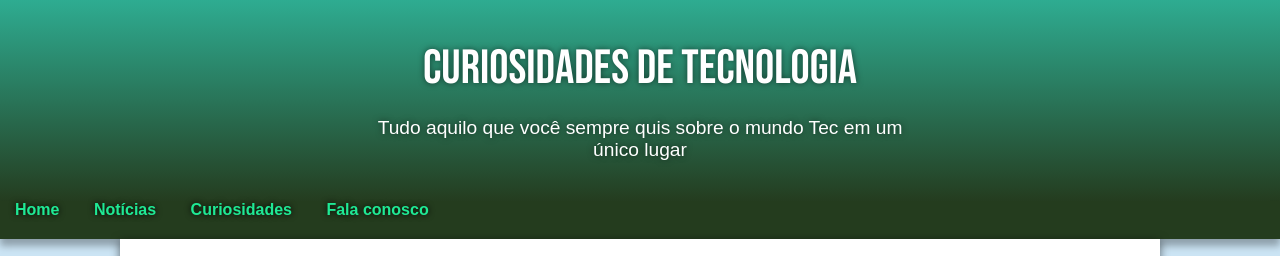
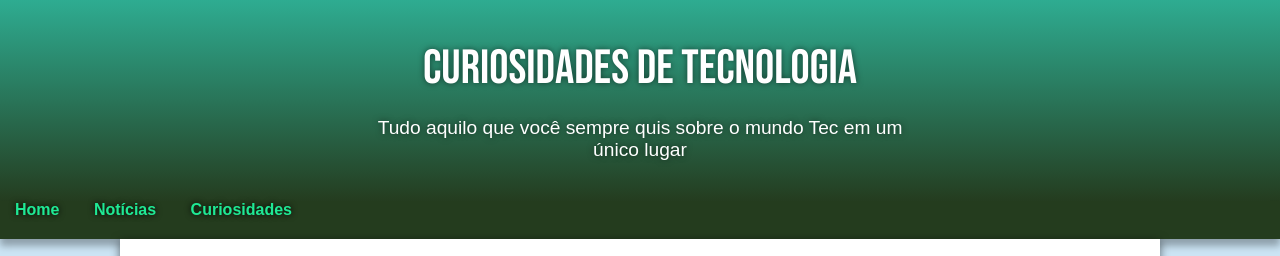
Before and after one commit to WillianSimon/site-android, a plain HTML site: page index.html in a window 1280 px wide. Shown: the top 256 px of the page. Drawn offline with Linux system fonts and the light colour scheme.

Commit message:
Update index.html

```diff
--- a/index.html
+++ b/index.html
@@ -16,7 +16,6 @@
         <a href="#">Home</a>
         <a href="#">Notícias</a>
         <a href="#">Curiosidades</a>
-        <a href="#">Fala conosco</a>
     </nav>
     <main>
         <article>
```
